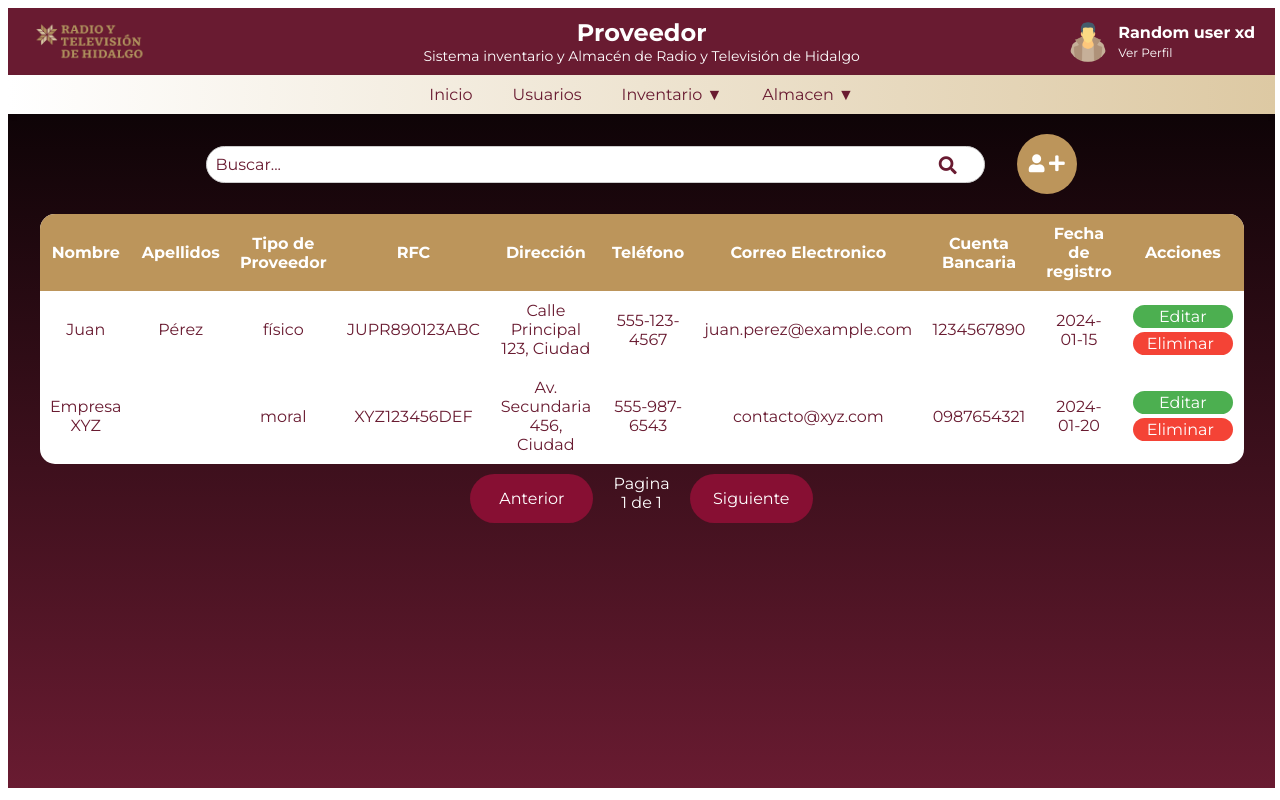
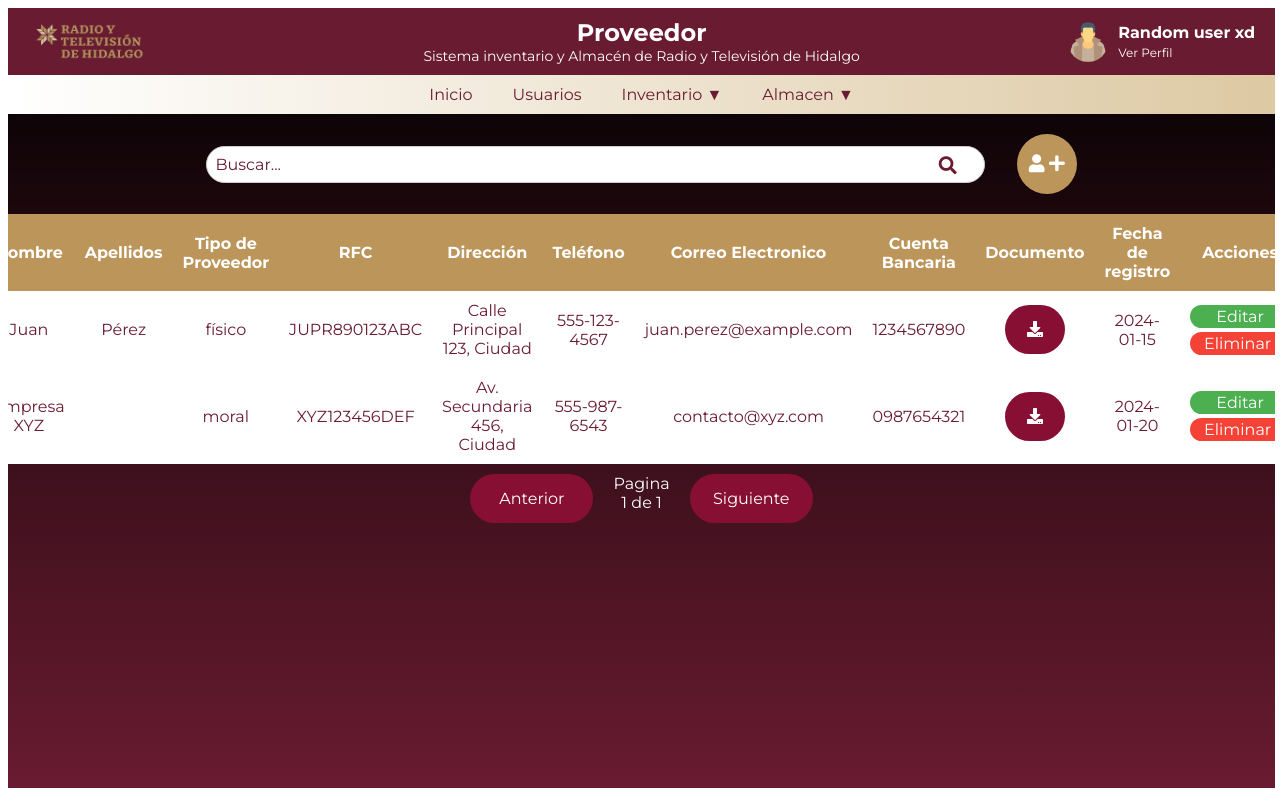
Before and after one commit to CrisOjeda9/almacenes-inventario-vue, a Vue app: page /proveedor in a window 1280 px wide. Built offline with nearby package versions, Linux system fonts and the light colour scheme.

Commit message:
Boton de descargar en proveedores

```diff
--- a/src/components/proveedor.vue
+++ b/src/components/proveedor.vue
@@ -50,7 +50,8 @@
                     <button @click="navigateTo('proveedor')">Baja de bienes</button>
                     <button @click="navigateTo('proveedor')">Entrada de existencias</button>
                     <button @click="navigateTo('proveedor')">Recepcion de solicitudes</button>
-                    <button @click="navigateTo('proveedor')" style="background-color: #ddc9a3; color: #691b31; border-radius: 4px;">Ver proveedores</button>
+                    <button @click="navigateTo('proveedor')"
+                        style="background-color: #ddc9a3; color: #691b31; border-radius: 4px;">Ver proveedores</button>
                 </div>
             </div>
         </div>
@@ -79,6 +80,7 @@
                         <th>Teléfono</th>
                         <th>Correo Electronico</th>
                         <th>Cuenta Bancaria</th>
+                        <th>Documento</th>
                         <th>Fecha de registro</th>
                         <th>Acciones</th>
                     </tr>
@@ -93,6 +95,14 @@
                         <td>{{ proveedor.telefono }}</td>
                         <td>{{ proveedor.correo }}</td>
                         <td>{{ proveedor.cuentaBancaria }}</td>
+                        <td>
+                            <!-- Botón de descarga por cada documento -->
+                            <a :href="'/ruta/del/archivo/' + proveedor.documento" download>
+                                <button class="btn-download">
+                                    <i class="fas fa-download"></i>
+                                </button>
+                            </a>
+                        </td>
                         <td>{{ proveedor.fechaRegistro }}</td>
                         <td>
                             <button @click="editproveedor(proveedor)" class="btn-edit">Editar</button>
@@ -222,6 +232,7 @@ export default {
                     telefono: "555-123-4567",
                     correo: "juan.perez@example.com",
                     cuentaBancaria: "1234567890",
+                    documento: "asdasdad",
                     fechaRegistro: "2024-01-15",
                 },
                 {
@@ -234,6 +245,7 @@ export default {
                     telefono: "555-987-6543",
                     correo: "contacto@xyz.com",
                     cuentaBancaria: "0987654321",
+                    documento: "asdasdad",
                     fechaRegistro: "2024-01-20",
                 }
             ]
```
